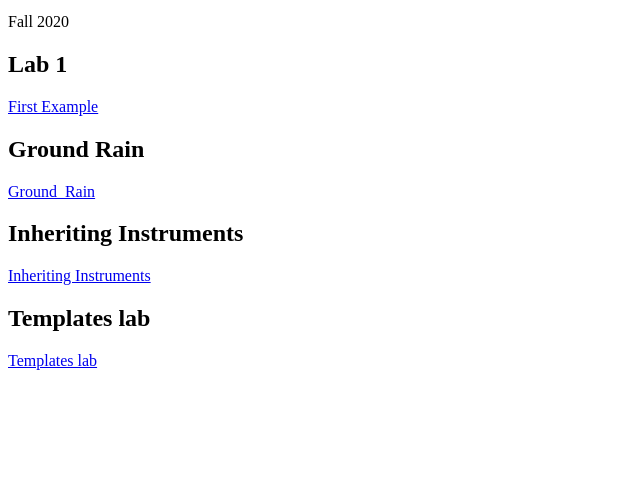
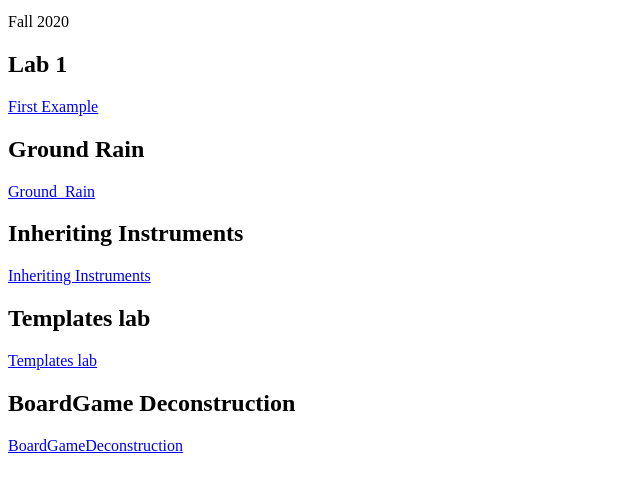
Before and after one commit to StrykerViper/n320fall2020, a plain HTML site: page index.html in a window 1280 px wide. Shown: the part 101-590 px from the top of the page, without its empty margins (0-640 px from the left). Drawn offline with Linux system fonts and the light colour scheme.

Commit message:
added link to game

```diff
--- a/index.html
+++ b/index.html
@@ -26,11 +26,12 @@
     <h2>Templates lab</h2>
     <p><a href="labs/TemplatesLab/index.html">Templates lab</a></p>
 
+    <h2>BoardGame Deconstruction</h2>
+    <p><a href="labs/BoardGameDeconstruction/index.html">BoardGameDeconstruction</a></p>
 <!--
 
 
-    <h2>Lab 1</h2>
-    <p><a href="labs/lab1/index.html">First Example</a></p>
+
 
     <h2>Lab 1</h2>
     <p><a href="labs/lab1/index.html">First Example</a></p>
```
